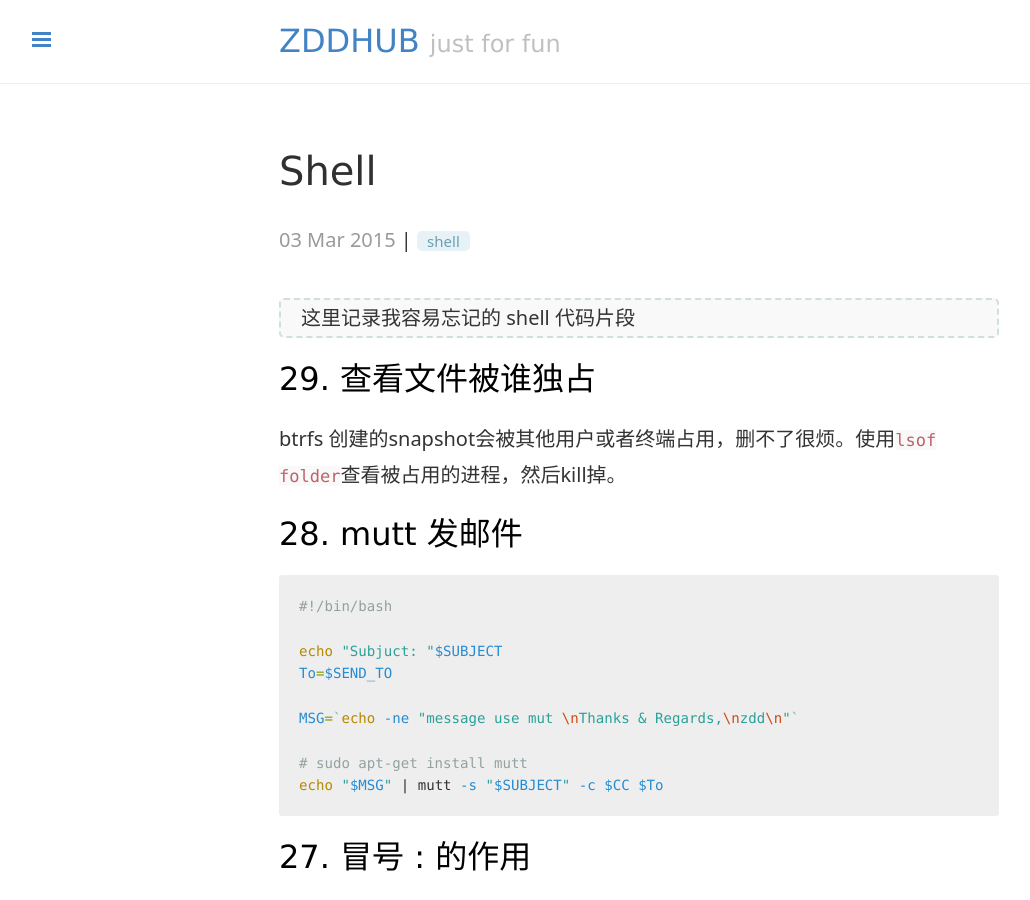
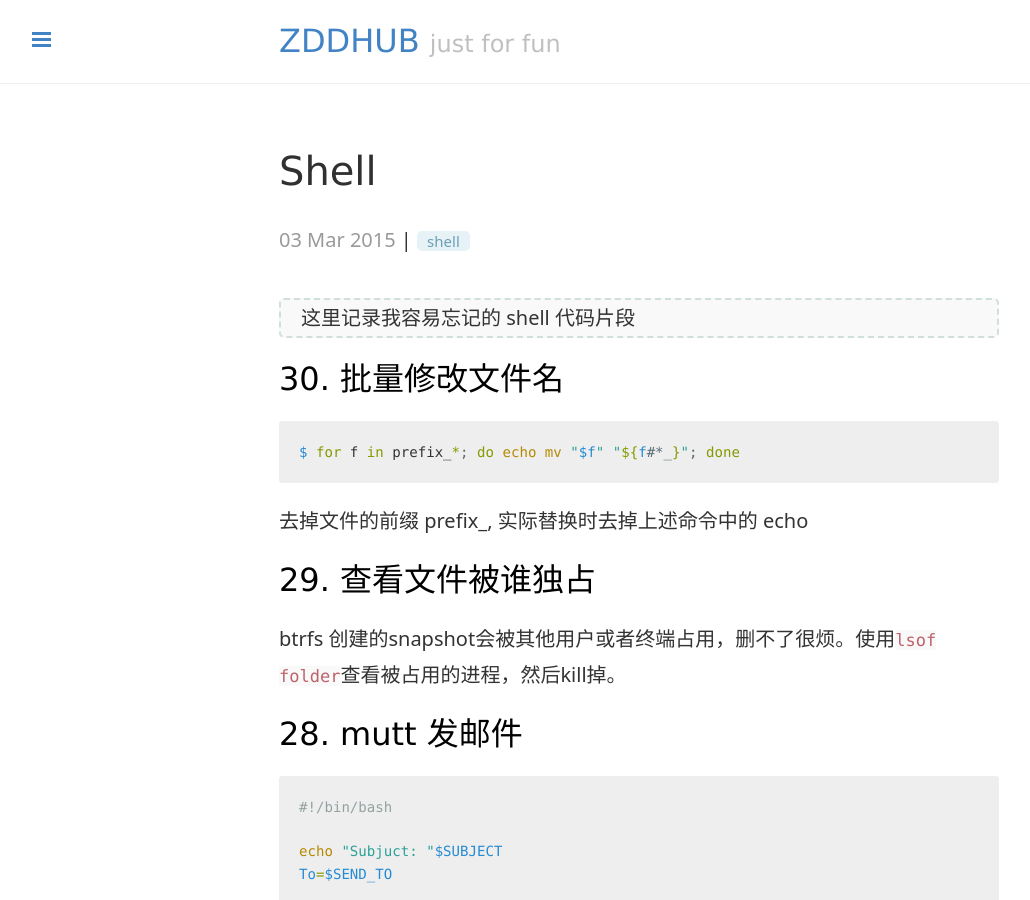
Before and after one commit to zddhub/zddhub.github.io, a Jekyll site: the page built from _posts/2015-03-03-shell.md, in a window 1280 px wide and 900 px high. Shown: the whole window, without its empty margins (1-1031 px from the left). Built offline with Jekyll 4.4.1, drawn with Linux system fonts in a browser that asks for light colours; comment, search, counter and statistics services are not loaded.

Commit message:
Update blog: 2015-03-03-shell.md

````diff
--- a/_posts/2015-03-03-shell.md
+++ b/_posts/2015-03-03-shell.md
@@ -9,10 +9,17 @@ tags: "shell"
 
 <!-- more -->
 
+### 30. 批量修改文件名
+
+```sh
+$ for f in prefix_*; do echo mv "$f" "${f#*_}"; done
+```
+去掉文件的前缀 prefix_, 实际替换时去掉上述命令中的 echo
+
+
 ### 29. 查看文件被谁独占
 
 btrfs 创建的snapshot会被其他用户或者终端占用，删不了很烦。使用`lsof folder`查看被占用的进程，然后kill掉。
-
 
 ### 28. mutt 发邮件
 
````
